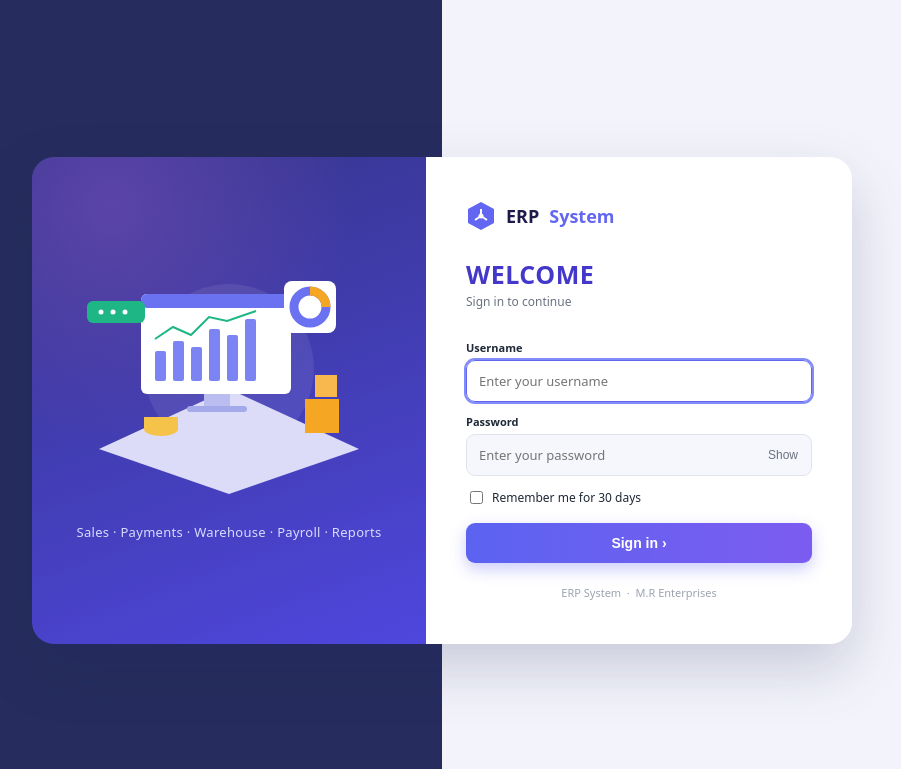
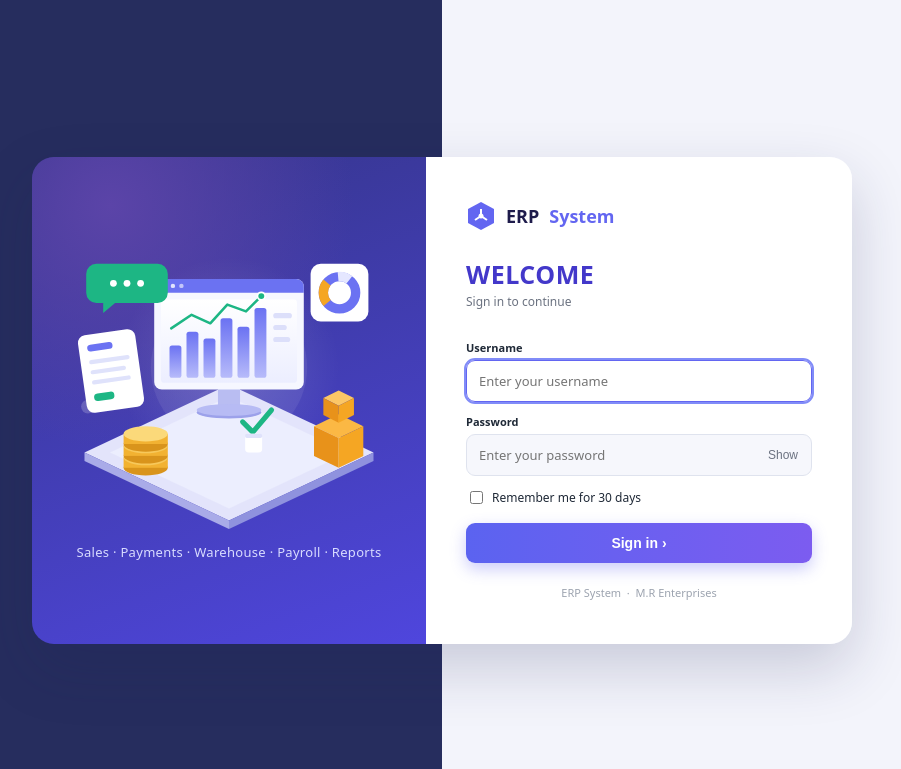
Before and after one commit to zubair9040/all-work-, a Django app: page /login/ in a window 1280 px wide. Shown: the top 769 px of the page, without its empty margins (198-1099 px from the left). Run offline with Django 5.2, Linux system fonts and the light colour scheme.

Commit message:
Redraw login illustration as a detailed isometric ERP scene
Co-Authored-By: Claude Sonnet 5.5 <noreply@anthropic.com>
Claude-Session: https://claude.ai/code/session_013crxU5sjmfCV3bXBZXMbGS

```diff
--- a/templates/registration/login.html
+++ b/templates/registration/login.html
@@ -13,7 +13,7 @@
         box-shadow:0 24px 60px #1f245733}
   .art{flex:1;background:radial-gradient(circle at 20% 10%,#5b44a8,transparent 45%),linear-gradient(160deg,#35358a,#4f46dd);
        display:flex;flex-direction:column;align-items:center;justify-content:center;color:#d9dcff;font-size:13px;padding:24px}
-  .art svg{width:100%;max-width:300px;height:auto}
+  .art svg{width:100%;max-width:340px;height:auto}
   .art p{margin:14px 0 0;letter-spacing:.3px}
   .form{flex:1;background:#fff;padding:44px 40px;display:flex;flex-direction:column;justify-content:center}
   .brand{display:flex;align-items:center;gap:10px;font-weight:700;font-size:18px;color:#1e1b4b}
@@ -38,7 +38,7 @@
     body{align-items:flex-start;padding:28px 0 24px;background:linear-gradient(180deg,#262d5e 0,#262d5e 300px,#eceef8 300px)}
     .card{flex-direction:column;min-height:0;box-shadow:0 14px 34px #1f245744}
     .art{flex:none;padding:20px 16px 14px}
-    .art svg{max-width:260px}
+    .art svg{max-width:280px}
     .art p{font-size:11px;text-align:center;margin-top:8px}
     .form{padding:26px 22px 22px}
     h1{margin-top:20px;font-size:23px}
@@ -50,23 +50,73 @@
 <body>
 <div class="card">
   <div class="art" aria-hidden="true">
-    <svg viewBox="0 0 300 250" xmlns="http://www.w3.org/2000/svg">
-      <circle cx="150" cy="110" r="85" fill="#ffffff14"/>
-      <polygon points="20,190 150,130 280,190 150,235" fill="#dcdcf8"/>
-      <rect x="62" y="35" width="150" height="100" rx="6" fill="#fff"/>
-      <rect x="62" y="35" width="150" height="14" rx="6" fill="#6b72f2"/>
-      <g fill="#7c83f3"><rect x="76" y="92" width="11" height="30" rx="2"/><rect x="94" y="82" width="11" height="40" rx="2"/>
-        <rect x="112" y="88" width="11" height="34" rx="2"/><rect x="130" y="70" width="11" height="52" rx="2"/>
-        <rect x="148" y="76" width="11" height="46" rx="2"/><rect x="166" y="60" width="11" height="62" rx="2"/></g>
-      <polyline points="76,80 94,68 112,76 130,58 148,62 177,52" fill="none" stroke="#1db684" stroke-width="2"/>
-      <rect x="125" y="135" width="26" height="14" fill="#b9bdf0"/><rect x="108" y="147" width="60" height="6" rx="3" fill="#a4a9ea"/>
-      <rect x="205" y="22" width="52" height="52" rx="8" fill="#fff"/>
-      <circle cx="231" cy="48" r="16" fill="none" stroke="#6b72f2" stroke-width="9"/>
-      <path d="M231 32 A16 16 0 0 1 247 48" fill="none" stroke="#f5a623" stroke-width="9"/>
-      <rect x="8" y="42" width="58" height="22" rx="6" fill="#1db684"/>
-      <g fill="#fff"><circle cx="22" cy="53" r="2.5"/><circle cx="34" cy="53" r="2.5"/><circle cx="46" cy="53" r="2.5"/></g>
-      <rect x="226" y="140" width="34" height="34" fill="#f5a623"/><rect x="236" y="116" width="22" height="22" fill="#f8b84e"/>
-      <ellipse cx="82" cy="170" rx="17" ry="7" fill="#f5c24a"/><rect x="65" y="158" width="34" height="12" fill="#f5c24a"/>
+    <svg viewBox="0 0 400 340" xmlns="http://www.w3.org/2000/svg">
+      <defs>
+        <linearGradient id="gbar" x1="0" y1="0" x2="0" y2="1"><stop offset="0" stop-color="#6b72f2"/><stop offset="1" stop-color="#b7bbfa"/></linearGradient>
+        <linearGradient id="gscr" x1="0" y1="0" x2="0" y2="1"><stop offset="0" stop-color="#ffffff"/><stop offset="1" stop-color="#eceeff"/></linearGradient>
+        <radialGradient id="gglow" cx=".5" cy=".5" r=".5"><stop offset="0" stop-color="#fff" stop-opacity=".16"/><stop offset="1" stop-color="#fff" stop-opacity="0"/></radialGradient>
+      </defs>
+      <!-- soft halo -->
+      <circle cx="200" cy="150" r="130" fill="url(#gglow)"/>
+      <circle cx="200" cy="150" r="92" fill="#ffffff12"/>
+      <circle cx="34" cy="196" r="8" fill="#ffffff30"/>
+      <!-- platform -->
+      <polygon points="30,250 200,170 370,250 200,330" fill="#e3e4fb"/>
+      <polygon points="30,250 200,330 200,340 30,260" fill="#a9abe8"/>
+      <polygon points="370,250 200,330 200,340 370,260" fill="#8f92de"/>
+      <polygon points="60,250 200,184 340,250 200,316" fill="#eceefe"/>
+      <!-- monitor stand -->
+      <rect x="187" y="172" width="26" height="26" fill="#b9bdf2"/>
+      <ellipse cx="200" cy="203" rx="38" ry="7" fill="#9ca1ea"/>
+      <ellipse cx="200" cy="200" rx="38" ry="7" fill="#b7bbf4"/>
+      <!-- monitor -->
+      <rect x="112" y="46" width="176" height="130" rx="9" fill="#f6f7ff"/>
+      <path d="M112 55a9 9 0 0 1 9-9h158a9 9 0 0 1 9 9v7H112z" fill="#6b72f2"/>
+      <g fill="#fff"><circle cx="124" cy="54" r="2.6"/><circle cx="134" cy="54" r="2.6" fill-opacity=".8"/><circle cx="144" cy="54" r="2.6" fill-opacity=".6"/></g>
+      <rect x="120" y="70" width="160" height="98" rx="4" fill="url(#gscr)"/>
+      <g fill="url(#gbar)">
+        <rect x="130" y="124" width="14" height="38" rx="3"/><rect x="150" y="108" width="14" height="54" rx="3"/>
+        <rect x="170" y="116" width="14" height="46" rx="3"/><rect x="190" y="92" width="14" height="70" rx="3"/>
+        <rect x="210" y="102" width="14" height="60" rx="3"/><rect x="230" y="80" width="14" height="82" rx="3"/>
+      </g>
+      <polyline points="132,104 156,88 178,98 198,76 220,84 238,66" fill="none" stroke="#1db684" stroke-width="3" stroke-linecap="round" stroke-linejoin="round"/>
+      <circle cx="238" cy="66" r="4.5" fill="#1db684" stroke="#fff" stroke-width="2"/>
+      <g fill="#dcdffa"><rect x="252" y="86" width="22" height="6" rx="3"/><rect x="252" y="100" width="16" height="6" rx="3"/><rect x="252" y="114" width="20" height="6" rx="3"/></g>
+      <!-- donut card -->
+      <rect x="296" y="28" width="68" height="68" rx="12" fill="#fff"/>
+      <circle cx="330" cy="62" r="19" fill="none" stroke="#6b72f2" stroke-width="11"/>
+      <circle cx="330" cy="62" r="19" fill="none" stroke="#f5a623" stroke-width="11" stroke-dasharray="26 120" transform="rotate(140 330 62)"/>
+      <circle cx="330" cy="62" r="19" fill="none" stroke="#e5e7ff" stroke-width="11" stroke-dasharray="14 120" transform="rotate(-95 330 62)"/>
+      <!-- chat bubble -->
+      <path d="M44 28h72a12 12 0 0 1 12 12v22a12 12 0 0 1-12 12H66l-14 12v-12h-8a12 12 0 0 1-12-12V40a12 12 0 0 1 12-12z" fill="#1db684"/>
+      <g fill="#fff"><circle cx="64" cy="51" r="4"/><circle cx="80" cy="51" r="4"/><circle cx="96" cy="51" r="4"/></g>
+      <!-- document card -->
+      <g transform="rotate(-8 62 160)">
+        <rect x="28" y="108" width="68" height="92" rx="9" fill="#fff"/>
+        <rect x="38" y="120" width="30" height="8" rx="4" fill="#6b72f2"/>
+        <g fill="#dfe2fb"><rect x="38" y="138" width="48" height="5" rx="2.5"/><rect x="38" y="150" width="42" height="5" rx="2.5"/><rect x="38" y="162" width="46" height="5" rx="2.5"/></g>
+        <rect x="38" y="178" width="24" height="9" rx="4.5" fill="#1db684"/>
+      </g>
+      <!-- coins -->
+      <g>
+        <ellipse cx="102" cy="268" rx="26" ry="9" fill="#d9941c"/>
+        <rect x="76" y="256" width="52" height="12" fill="#f2b232"/><ellipse cx="102" cy="256" rx="26" ry="9" fill="#f7c85a"/>
+        <ellipse cx="102" cy="254" rx="26" ry="9" fill="#d9941c"/>
+        <rect x="76" y="242" width="52" height="12" fill="#f2b232"/><ellipse cx="102" cy="242" rx="26" ry="9" fill="#f7c85a"/>
+        <ellipse cx="102" cy="240" rx="26" ry="9" fill="#d9941c"/>
+        <rect x="76" y="228" width="52" height="12" fill="#f2b232"/><ellipse cx="102" cy="228" rx="26" ry="9" fill="#fbd97a"/>
+      </g>
+      <!-- plant with check leaf -->
+      <path d="M216 214l12 12 22-26" fill="none" stroke="#1db684" stroke-width="6" stroke-linecap="round" stroke-linejoin="round"/>
+      <rect x="219" y="228" width="20" height="22" rx="4" fill="#fff"/>
+      <rect x="219" y="228" width="20" height="5" rx="2" fill="#dfe2fb"/>
+      <!-- boxes -->
+      <polygon points="329,205 358,219 329,233 300,219" fill="#fbb844"/>
+      <polygon points="300,219 329,233 329,268 300,254" fill="#e8921a"/>
+      <polygon points="329,233 358,219 358,254 329,268" fill="#f5a623"/>
+      <polygon points="329,177 347,186 329,195 311,186" fill="#fcc766"/>
+      <polygon points="311,186 329,195 329,215 311,206" fill="#e8921a"/>
+      <polygon points="329,195 347,186 347,206 329,215" fill="#f5a623"/>
     </svg>
     <p>Sales · Payments · Warehouse · Payroll · Reports</p>
   </div>
```
